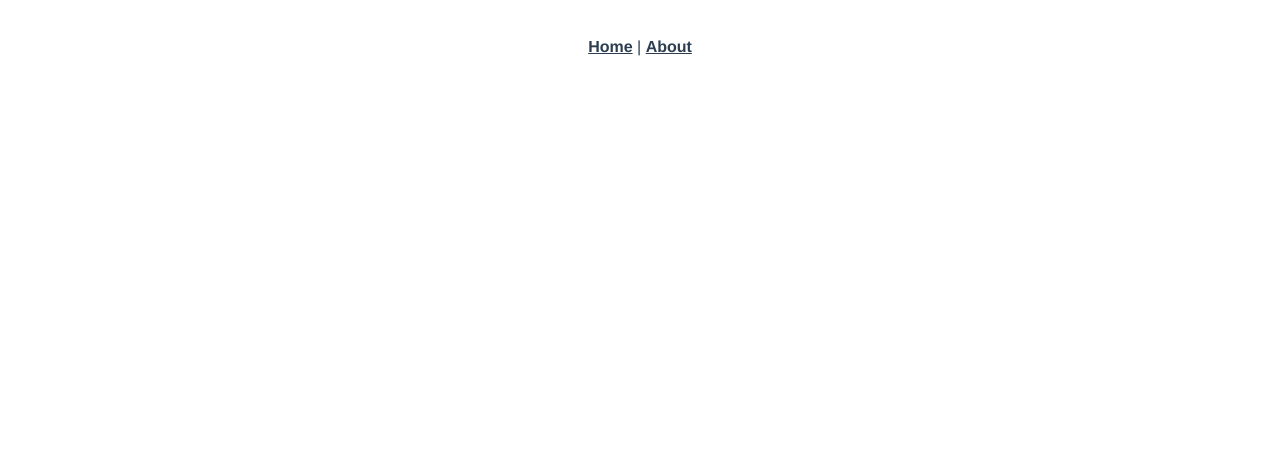
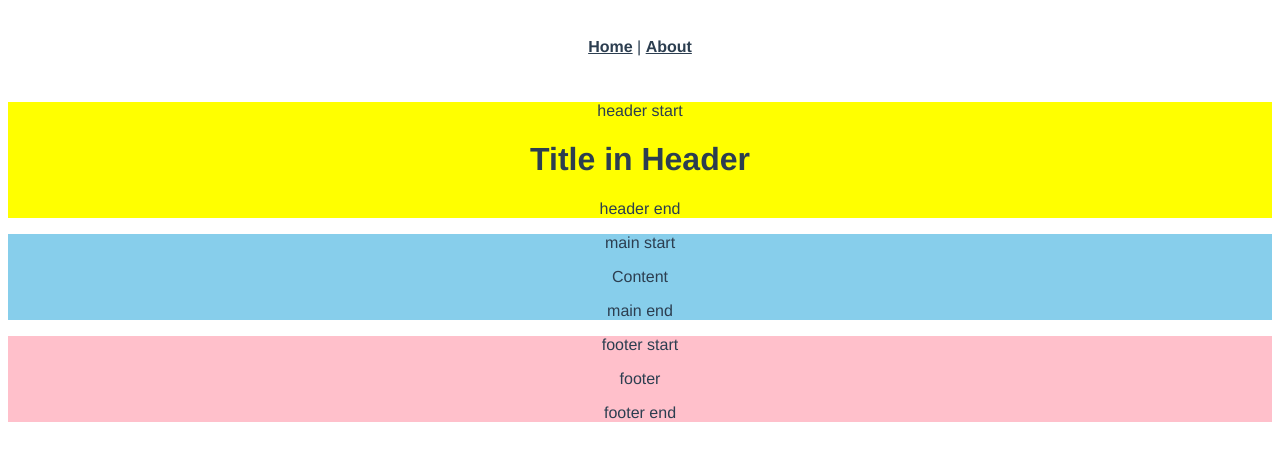
Before and after one commit to yunyun3599/Vue, a Vue app: page /slot-use in a window 1280 px wide. Before the commit this address had no page. Shown: the top 460 px of the page. Built offline with nearby package versions, Linux system fonts and the light colour scheme.

Commit message:
slot 이용

```diff
--- a/src/router/index.js
+++ b/src/router/index.js
@@ -149,6 +149,11 @@ const routes = [
     path: '/parent-components',
     name: 'ParentComponents',
     component: () => import('../views/Chapter8_Component_Advance/views/ParentComponents.vue')
+  },
+  {
+    path: '/slot-use',
+    name: 'SlotUseLayour',
+    component: () => import('../views/Chapter8_Component_Advance/views/SlotUseLayout.vue')
   }
 ]
 
--- /dev/null
+++ b/src/views/Chapter8_Component_Advance/components/SlotLayout.vue
@@ -0,0 +1,19 @@
+<template>
+    <div class="slot-container">
+        <header style="background: yellow">
+            <p>header start</p>
+            <slot name="header"></slot>
+            <p>header end</p>
+        </header>
+        <main style="background: skyblue">
+            <p>main start</p>
+            <slot></slot>
+            <p>main end</p>
+        </main>
+        <footer style="background: pink">
+            <p>footer start</p>
+            <slot name="footer"></slot>
+            <p>footer end</p>
+        </footer>
+    </div>
+</template>
--- /dev/null
+++ b/src/views/Chapter8_Component_Advance/views/SlotUseLayout.vue
@@ -0,0 +1,19 @@
+<template>
+    <slot-layout>
+        <template v-slot:header>
+            <h1>Title in Header</h1>
+        </template>
+        <template v-slot:default>
+            <p> Content </p>
+        </template>
+        <template v-slot:footer>
+            <p> footer </p>
+        </template>
+    </slot-layout>
+</template>
+<script>
+    import SlotLayout from '../components/SlotLayout.vue';
+    export default {
+        components: {SlotLayout}
+    }
+</script>
```
Also changed, not shown: 1 other file (tests, documents, lock files or other folders).
